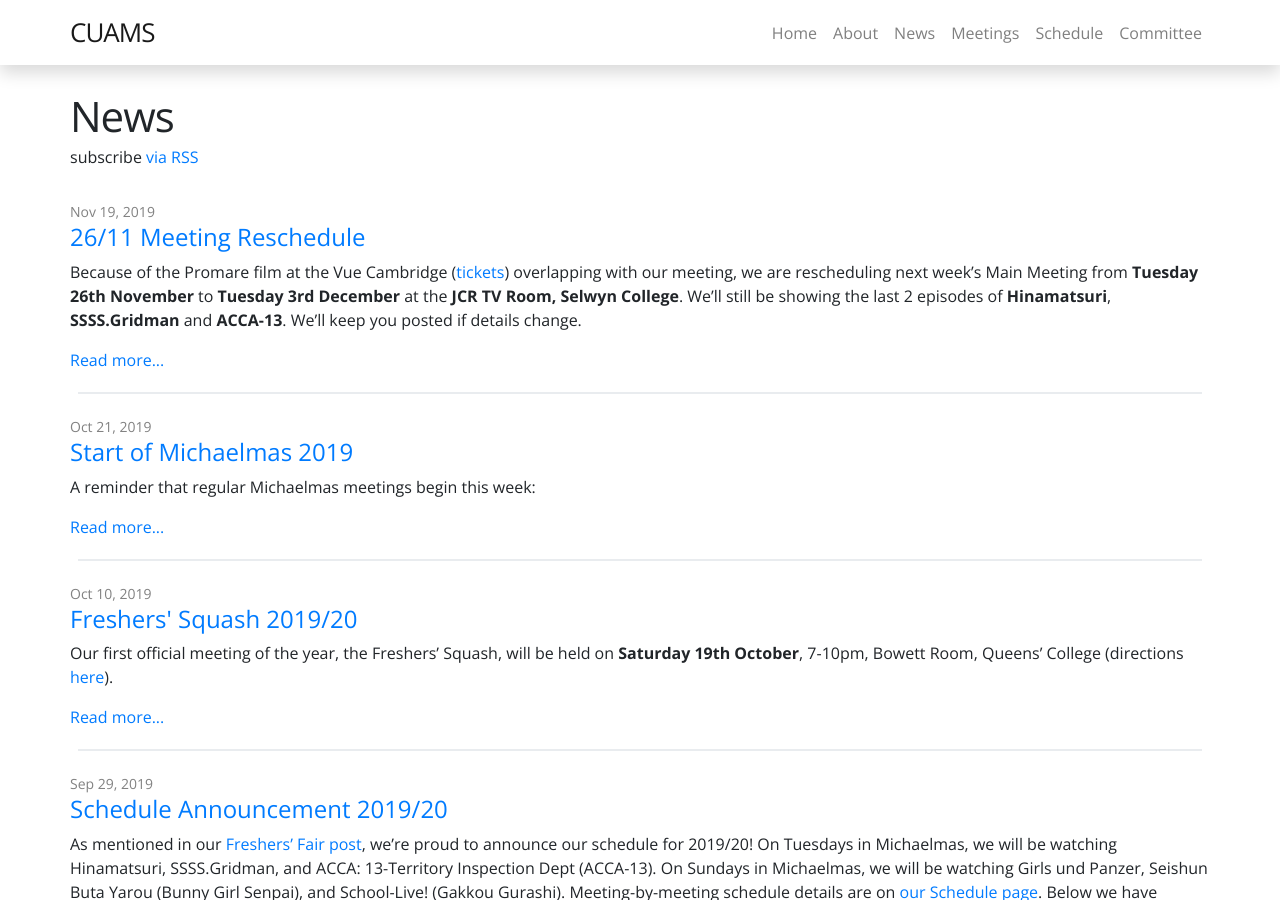
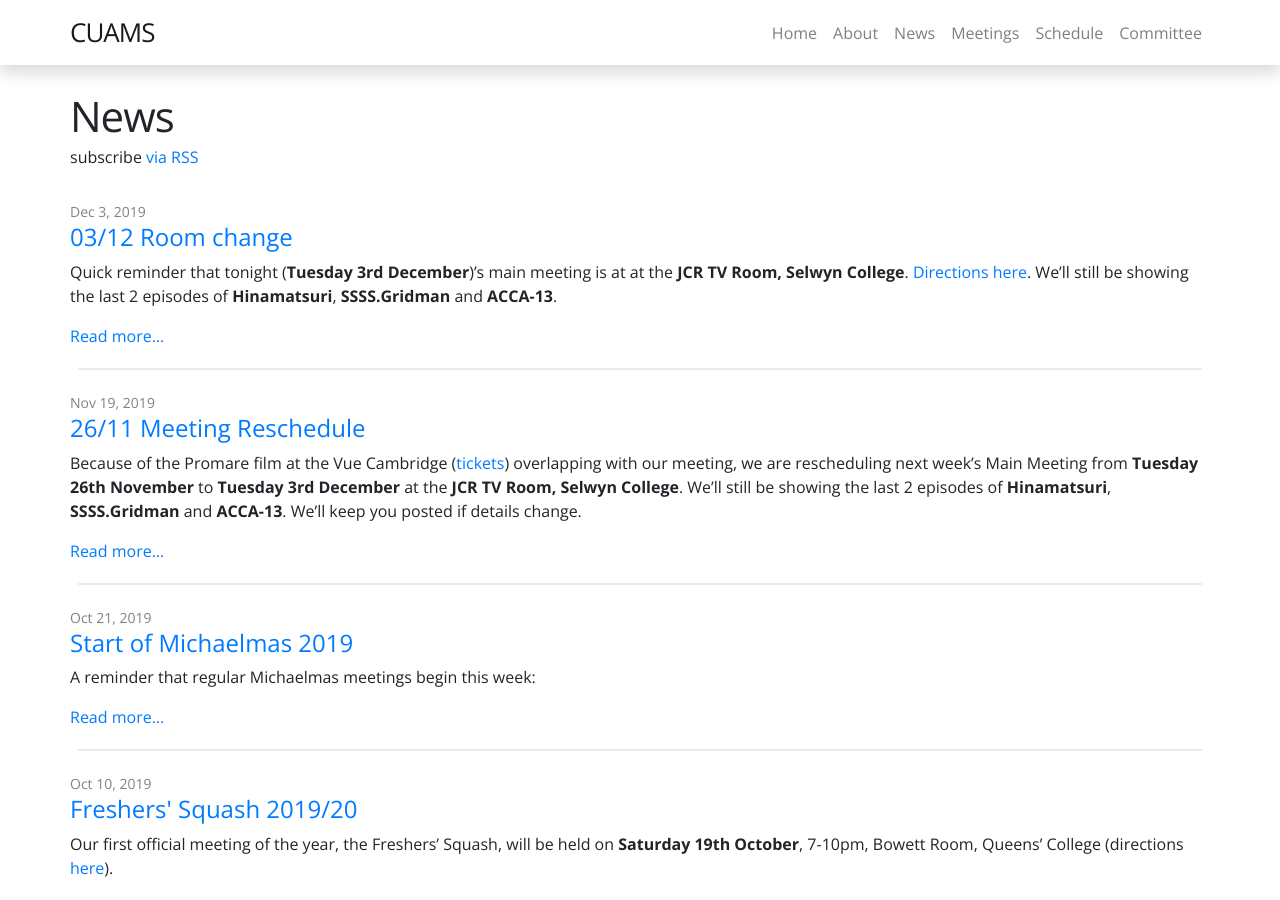
Before and after one commit to CUAMS/CUAMS-Website, a Jekyll site: the page built from pages/news.md, in a window 1280 px wide and 900 px high. Built offline with Jekyll 4.4.1, drawn with Linux system fonts in a browser that asks for light colours; nearby versions of some CDN libraries.

Commit message:
Add room change reminder

```diff
--- a/_data/schedule.yml
+++ b/_data/schedule.yml
@@ -105,7 +105,7 @@
      - School-Live! 11-12
   - date: 2019-12-03
     time: 7&#8203;-&#8203;10&#8203;pm
-    venue: Selwyn JCR TV Room (TBC)
+    venue: <b>Selwyn JCR TV Room</b>
     event: Main Meeting
     shows:
      - Hinamatsuri 11-12
--- /dev/null
+++ b/_posts/2019-12-03-room-change.md
@@ -0,0 +1,6 @@
+---
+layout: post
+title: 03/12 Room change
+date: 2019-12-03 17:00:00 +0100
+---
+Quick reminder that tonight (**Tuesday 3rd December**)'s main meeting is at at the **JCR TV Room, Selwyn College**. [Directions here](assets/images/posts/selwyn-jcr-tv-room.png). We'll still be showing the last 2 episodes of **Hinamatsuri**, **SSSS.Gridman** and **ACCA-13**.
```
Also changed, not shown: Gemfile.lock, assets/images/posts/selwyn-jcr-tv-room.png (added), 1 other file.
